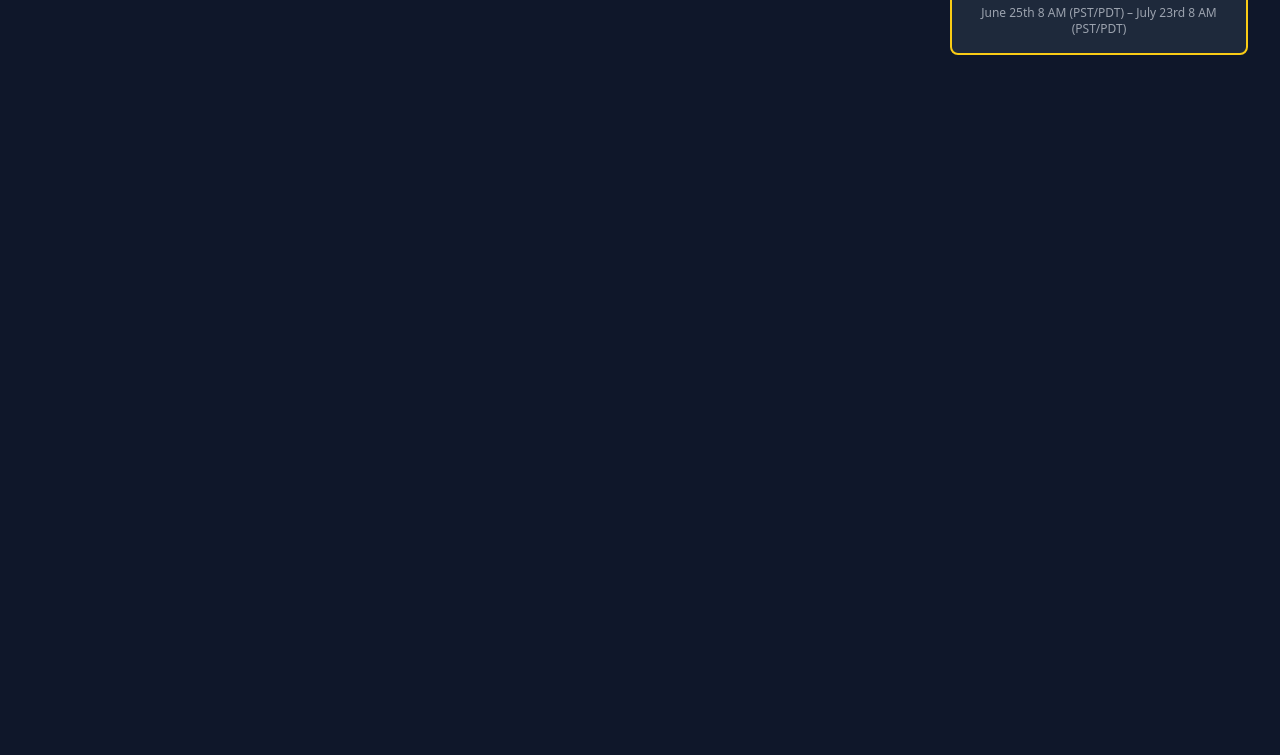
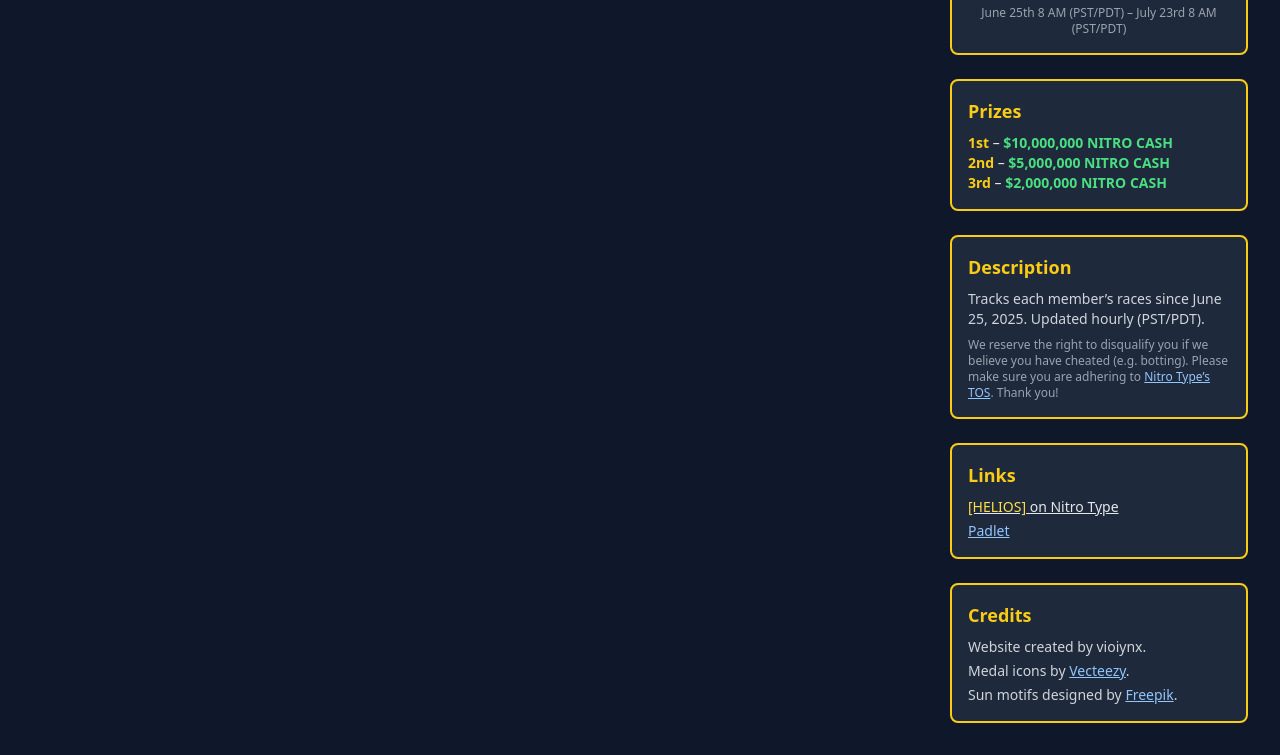
Before and after one commit to heliocentricity/testing, a website: page docs/index.html in a window 1280 px wide. Shown: the part 241-996 px from the top of the page. Before the commit the page ends 800 px from the top, so only its background shows below. Drawn offline with nearby package versions, Linux system fonts and the light colour scheme.

Commit message:
Update index.html

```diff
--- a/docs/index.html
+++ b/docs/index.html
@@ -12,7 +12,7 @@
     th.sortable { cursor: pointer; user-select: none; }
     .table-with-suns {
       position: relative;
-      overflow: visible;    /* allow tooltip to escape */
+      overflow: visible;    /* allow tooltips or other overflow */
     }
     .table-with-suns::after {
       content: '';
@@ -52,8 +52,8 @@
       </div>
       <!-- Panel under tabs -->
       <div class="relative bg-slate-800 border border-slate-700 border-t-0 rounded-bl-lg rounded-br-lg rounded-tr-lg overflow-hidden">
-        <!-- Sub-tabs (now position:relative so we can absolutely position the help icon within it) -->
-        <div class="flex border-b border-slate-700 px-4 py-2 relative">
+        <!-- Sub-tabs bar -->
+        <div id="subtabs-bar" class="relative flex border-b border-slate-700 px-4 py-2">
           <!-- Tournament date -->
           <div id="sub-tourney" class="inline-flex border border-slate-700 rounded-lg overflow-hidden">
             <button id="sub-date"
@@ -72,13 +72,12 @@
               All Time
             </button>
           </div>
-
-          <!-- help icon: hidden by default, will be shown only in streak mode -->
-          <span id="help-icon" class="absolute right-4 top-1/2 transform -translate-y-1/2 group inline-block hidden">
+          <!-- Tooltip icon for streaks only -->
+          <span id="streak-tooltip-icon" class="hidden absolute right-4 top-1/2 transform -translate-y-1/2 group">
             <span class="block w-5 h-5 rounded-full bg-gray-600 text-gray-400 flex items-center justify-center text-xs font-bold cursor-default">
               ?
             </span>
-            <span class="hidden group-hover:block absolute right-full top-1/2 transform -translate-y-1/2 -mr-1 px-3 py-2 text-xs text-gray-900 bg-yellow-400 rounded whitespace-nowrap z-10">
+            <span class="hidden group-hover:block absolute right-full top-1/2 transform -translate-y-1/2 -mr-1 px-3 py-2 text-xs text-gray-900 bg-yellow-400 bg-opacity-90 rounded whitespace-normal z-10 max-w-xs">
               A day ends at approximately 12:00 AM PST/PDT. Check back in an hour or two if you’ve raced today but your streak hasn’t updated yet.
             </span>
           </span>
@@ -94,8 +93,9 @@
       </div>
     </div>
 
-    <!-- RIGHT: Info Boxes (unchanged) -->
+    <!-- RIGHT: Info Boxes -->
     <div class="w-1/4 space-y-6">
+      <!-- countdown and other boxes unchanged -->
       <div class="bg-slate-800 border-2 border-yellow-400 rounded-lg p-4 text-center">
         <div id="countdown" class="text-4xl font-extrabold text-yellow-400 mb-1"></div>
         <div class="text-sm text-yellow-400 mb-2">days left in tournament</div>
@@ -107,12 +107,63 @@
           June 25th 8 AM (PST/PDT) – July 23rd 8 AM (PST/PDT)
         </div>
       </div>
-      <!-- … other info boxes … -->
+      <div class="bg-slate-800 border-2 border-yellow-400 rounded-lg p-4">
+        <h2 class="text-lg font-semibold text-yellow-400 mb-2">Prizes</h2>
+        <p class="text-sm">
+          <span class="text-yellow-400 font-bold">1st</span> –
+          <span class="text-green-400 font-semibold">$10,000,000 NITRO CASH</span><br>
+          <span class="text-yellow-400 font-bold">2nd</span> –
+          <span class="text-green-400 font-semibold">$5,000,000 NITRO CASH</span><br>
+          <span class="text-yellow-400 font-bold">3rd</span> –
+          <span class="text-green-400 font-semibold">$2,000,000 NITRO CASH</span>
+        </p>
+      </div>
+      <div class="bg-slate-800 border-2 border-yellow-400 rounded-lg p-4">
+        <h2 class="text-lg font-semibold text-yellow-400 mb-2">Description</h2>
+        <p class="text-sm text-gray-300 mb-2">
+          Tracks each member’s races since June 25, 2025. Updated hourly (PST/PDT).
+        </p>
+        <p class="text-xs text-gray-400 mb-0">
+          We reserve the right to disqualify you if we believe you have cheated (e.g. botting).
+          Please make sure you are adhering to
+          <a href="https://www.nitrotype.com/support/tos/" target="_blank" class="underline text-blue-300">
+            Nitro Type’s TOS</a>. Thank you!
+        </p>
+      </div>
+      <div class="bg-slate-800 border-2 border-yellow-400 rounded-lg p-4">
+        <h2 class="text-lg font-semibold text-yellow-400 mb-2">Links</h2>
+        <ul class="text-sm space-y-1">
+          <li>
+            <a href="https://www.nitrotype.com/team/HELIOS" target="_blank" class="underline">
+              <span class="text-yellow-300">[HELIOS]</span> on Nitro Type
+            </a>
+          </li>
+          <li>
+            <a href="https://padlet.com/icarus_/HELIOS" target="_blank" class="underline text-blue-300">
+              Padlet
+            </a>
+          </li>
+        </ul>
+      </div>
+      <div class="bg-slate-800 border-2 border-yellow-400 rounded-lg p-4">
+        <h2 class="text-lg font-semibold text-yellow-400 mb-2">Credits</h2>
+        <p class="text-sm text-gray-300 mb-1">Website created by vioiynx.</p>
+        <p class="text-sm text-gray-300 mb-1">
+          Medal icons by
+          <a href="https://www.vecteezy.com/free-vector/1st-2nd-3rd-place" target="_blank" class="underline text-blue-300">
+            Vecteezy</a>.
+        </p>
+        <p class="text-sm text-gray-300">
+          Sun motifs designed by
+          <a href="https://www.freepik.com" target="_blank" class="underline text-blue-300">
+            Freepik</a>.
+        </p>
+      </div>
     </div>
   </div>
 
   <script>
-    // --- Countdown (unchanged) ---
+    // Countdown unchanged
     const cdEl = document.getElementById('countdown'),
           btn  = document.getElementById('toggle-countdown');
     let exact = true;
@@ -138,34 +189,34 @@
     setInterval(updateCd, 1000);
     updateCd();
 
-    // --- State & Sorting ---
+    // State & sorting
     let data        = null,
         mode        = 'tourney',
         streakView  = 'current',
         tourneySort = { key:'races', dir:-1 },
         streakSort  = { key:'length', dir:-1 };
 
-    // --- Tab Styling (now toggles the help icon) ---
+    // Tab styling + show/hide tooltip icon
     function updateTabs(){
       const t1 = document.getElementById('tab-tourney'),
             t2 = document.getElementById('tab-streak'),
             st = document.getElementById('sub-tourney'),
             ss = document.getElementById('sub-streaks'),
-            help = document.getElementById('help-icon');
-
+            icon = document.getElementById('streak-tooltip-icon');
       if(mode==='tourney'){
         t1.className = 'px-4 py-2 rounded-t-lg border border-slate-700 border-b-0 bg-slate-800 text-yellow-400';
         t2.className = 'px-4 py-2 rounded-t-lg border border-slate-700 border-b-0 bg-slate-700 text-gray-400 hover:bg-slate-600 ml-2';
-        st.classList.remove('hidden'); ss.classList.add('hidden');
-        help.classList.add('hidden');
+        st.classList.remove('hidden');
+        ss.classList.add('hidden');
+        icon.classList.add('hidden');
       } else {
         t1.className = 'px-4 py-2 rounded-t-lg border border-slate-700 border-b-0 bg-slate-700 text-gray-400 hover:bg-slate-600';
         t2.className = 'px-4 py-2 rounded-t-lg border border-slate-700 border-b-0 bg-slate-800 text-yellow-400 ml-2';
-        st.classList.add('hidden');    ss.classList.remove('hidden');
-        help.classList.remove('hidden');
+        st.classList.add('hidden');
+        ss.classList.remove('hidden');
+        icon.classList.remove('hidden');
       }
     }
-
     function updateSubtabs(){
       if(mode==='tourney') return;
       const sc = document.getElementById('sub-current'),
@@ -178,7 +229,7 @@
         : 'px-3 py-1 text-sm bg-slate-700 text-gray-400 hover:bg-slate-600 hover:text-yellow-400';
     }
 
-    // --- Fetch + Init ---
+    // Fetch + init
     document.addEventListener('DOMContentLoaded', ()=>{
       document.getElementById('tab-tourney').onclick = ()=>{ mode='tourney'; render(); };
       document.getElementById('tab-streak').onclick  = ()=>{ mode='streak'; render(); };
@@ -192,13 +243,11 @@
         .then(r => r.ok ? r.json() : Promise.reject(r.status))
         .then(d => {
           data = d;
-          // tournament ranks
           let lastD=null, lastR=0;
           data.board.forEach((it,i)=>{
             const rk = it.delta!==lastD?i+1:lastR;
             it.initialRank=rk; lastD=it.delta; lastR=rk;
           });
-          // streak ranks + titles
           ['current','allTime'].forEach(view=>{
             if(!data.streaks?.[view]) return;
             let lastL=null, lastRk=0;
@@ -219,18 +268,21 @@
         });
     });
 
-    // --- Render Dispatcher ---
+    // Render dispatcher
     function render(){
       if(!data) return;
-      updateTabs(); updateSubtabs();
+      updateTabs();
+      updateSubtabs();
       if(mode==='tourney'){
-        renderTourneyHead(); renderTourneyBody();
+        renderTourneyHead();
+        renderTourneyBody();
       } else {
-        renderStreakHead(); renderStreakBody();
+        renderStreakHead();
+        renderStreakBody();
       }
     }
 
-    // ... the rest of renderTourneyHead, renderTourneyBody, renderStreakHead, renderStreakBody unchanged ...
+    // ... rest of render functions unchanged ...
   </script>
 </body>
 </html>
```
